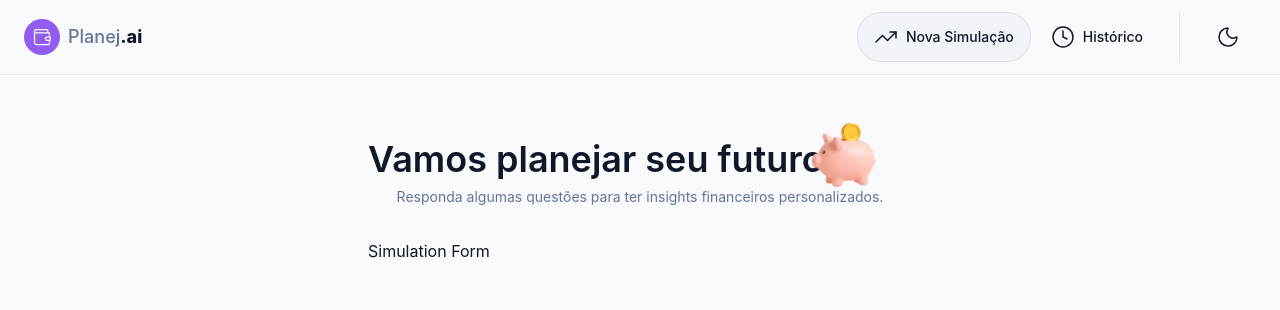
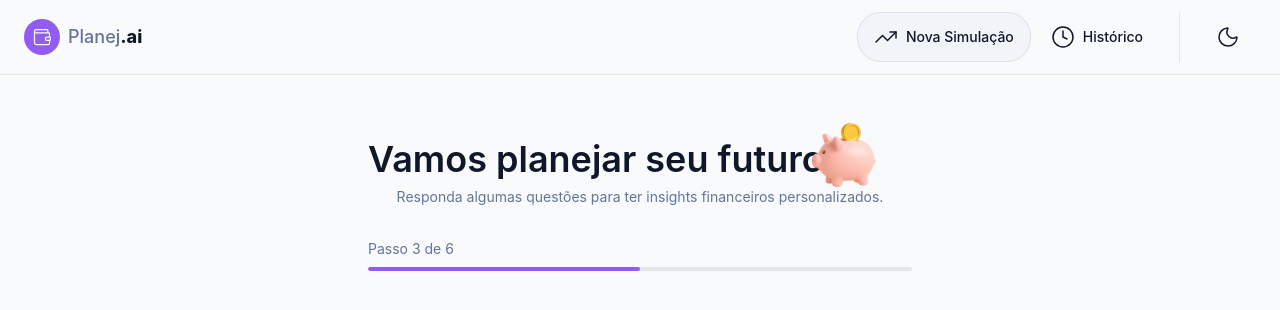
Before and after one commit to ThiagoGomes28/Planejai, a React (Vite) app: page / in a window 1280 px wide. Shown: the top 310 px of the page. Built offline with nearby package versions, Linux system fonts and the light colour scheme.

Commit message:
Add: Adicionar Barra de progresso

```diff
--- a/src/components/features/Simulation/Form.tsx
+++ b/src/components/features/Simulation/Form.tsx
@@ -1,7 +1,9 @@
+import { StepProgress } from './Progress'
+
 export function SimulationForm() {
   return (
-    <div>
-      <h1>Simulation Form</h1>
-    </div>
+    <>
+      <StepProgress currentStep={3} totalSteps={6} />
+    </>
   )
 }
--- /dev/null
+++ b/src/components/features/Simulation/Progress/index.tsx
@@ -0,0 +1,27 @@
+interface StepProgressProps {
+  currentStep: number
+  totalSteps: number
+}
+
+export function StepProgress({ currentStep, totalSteps }: StepProgressProps) {
+  const progress = (currentStep / totalSteps) * 100
+
+  return (
+    <div className="mb-4">
+      <p className="text-muted-foreground mb-2 text-sm">
+        Passo {currentStep} de {totalSteps}
+      </p>
+      <div className="bg-border h-1 w-full overflow-hidden rounded-full">
+        <div
+          role="progressbar"
+          aria-valuenow={currentStep}
+          aria-valuemin={1}
+          aria-valuemax={totalSteps}
+          aria-label={`Passo ${currentStep} de ${totalSteps}`}
+          className="bg-primary h-full rounded-full transition-all duration-300"
+          style={{ width: `${progress}%` }}
+        />
+      </div>
+    </div>
+  )
+}
```
